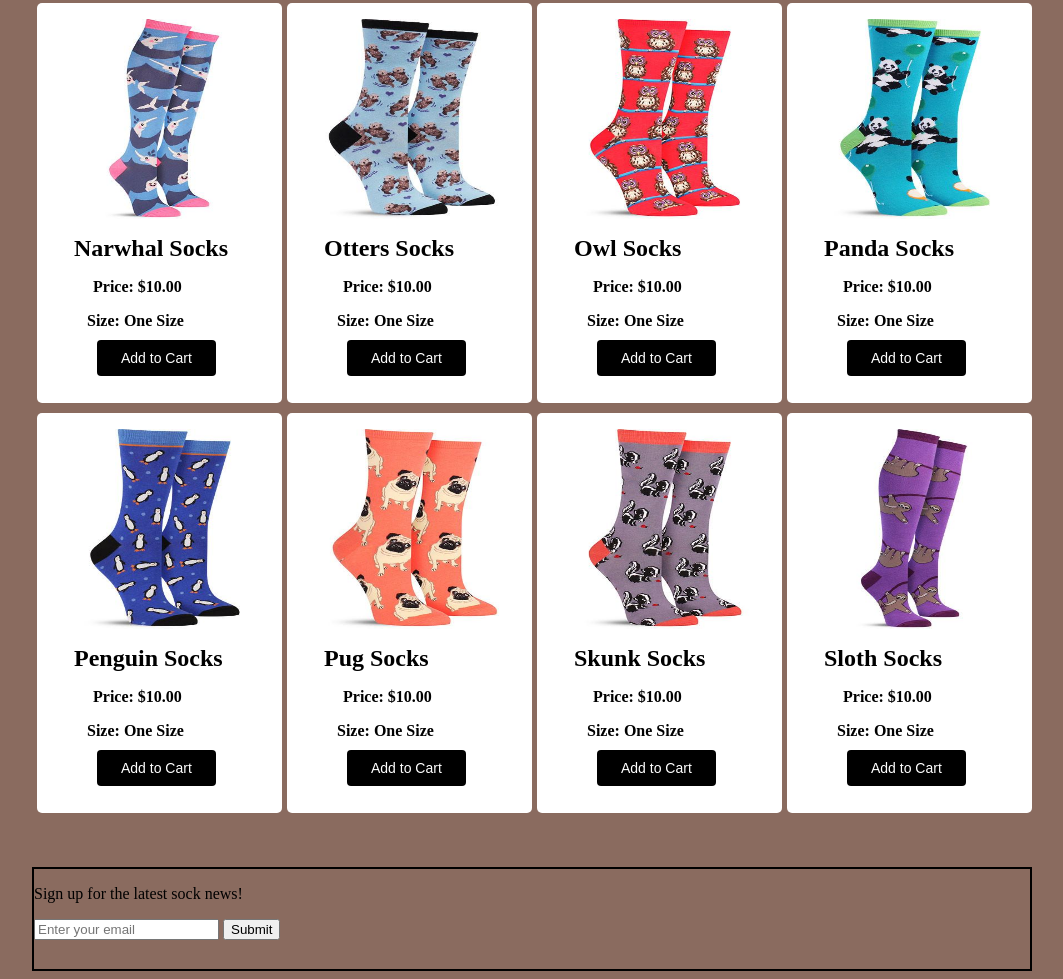
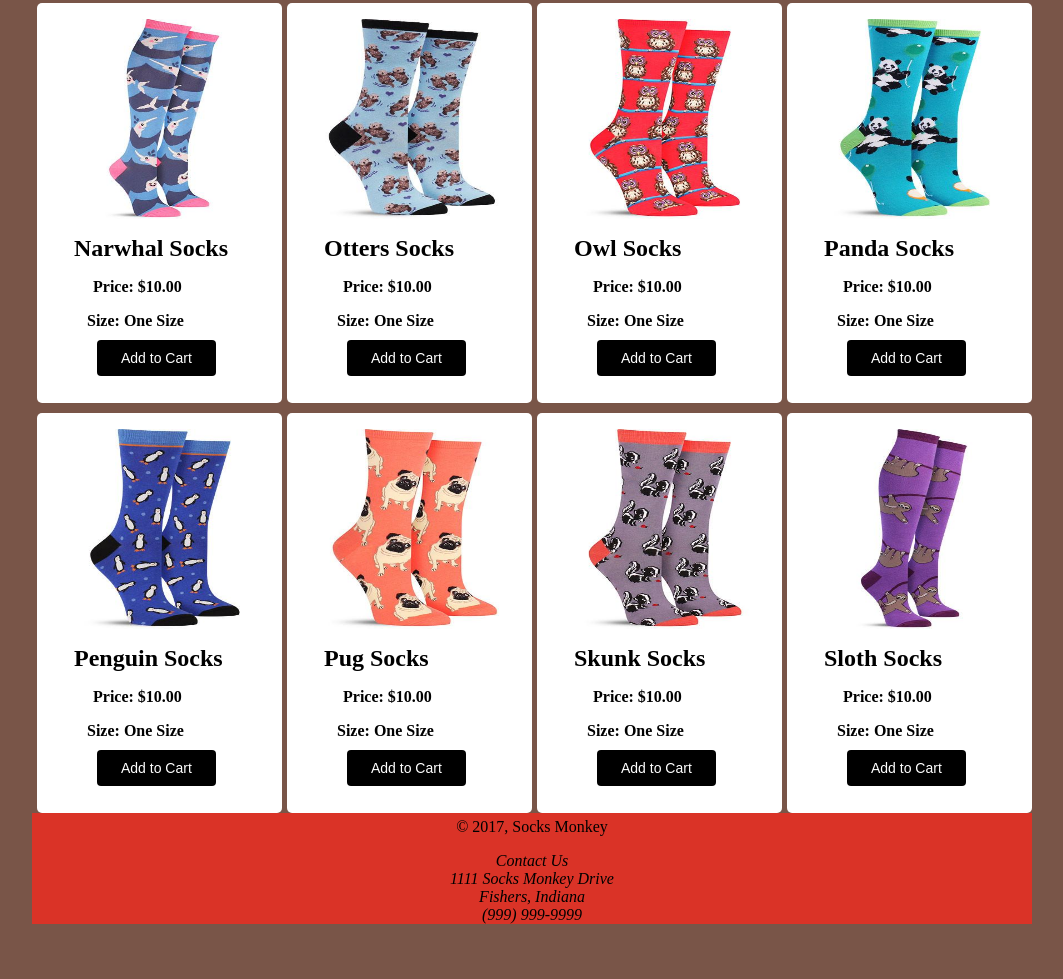
Before and after one commit to juliesimpson/juliesimpson.github.io, a plain HTML site: page index.html in a window 1280 px wide. Shown: the part 1189-2168 px from the top of the page, without its empty margins (108-1171 px from the left). After the commit the page ends 2133 px from the top, so only its background shows below. Drawn offline with Linux system fonts and the light colour scheme.

Commit message:
added footer to html and css

```diff
--- a/index.html
+++ b/index.html
@@ -272,17 +272,21 @@
 
 	</section>
 
-<!--Newsletter Signup Section-->
-	<section class="newsletter-signup">
+<!--Footer Section-->
+	<footer>
+	<!--Copyright-->
+		&copy; 2017, Socks Monkey
 
-		<p id="newsletter-message">Sign up for the latest sock news!</p>
-		<!--Input field-->
-		<input type="email" id="email" placeholder="Enter your email" />
-		<!--Submit button-->
-		<input type="submit" value="Submit"/>
-
-	</section>
-
+	<!--Contact Information-->
+	<p>
+		<address>
+			Contact Us<br>
+			1111 Socks Monkey Drive<br>
+			Fishers, Indiana<br>
+			(999) 999-9999<br>
+		</address>
+	</p>
+	</footer>
 
 </body>
 </html>
--- a/main.css
+++ b/main.css
@@ -1,5 +1,6 @@
 body {
-	background-color: rgba(121, 85, 72, 0.87);
+	background-color: #795548;
+	/*background-color: rgba(3, 169, 244, 0.52);*/
 	width: 1000px;
 	margin-left: auto;
 	margin-right: auto;
@@ -91,7 +92,7 @@ header {
 	margin-top: 380px;
 	padding: 0;
 	overflow: hidden;
-	background-color: rgba(244, 67, 54, 0.73);
+	background-color: #da3327;
 }
 
 #main-navigation-bar > ul > li {
@@ -179,11 +180,12 @@ header {
 	cursor: pointer;
 }
 
-.newsletter-signup {
-	width: auto;
-	height: 100px;
-	margin-top: 1300px;
-	border-width: 2px;
-	border-style: solid;
-	border-color: black;
+footer{
+	clear: both;
+	width: 100%;
+	background-color: #da3327;
+	margin: 20px 0px 20px 0px;
+	padding: 5px 0px 0px 0px;
+	text-align: center;
+
 }
```
